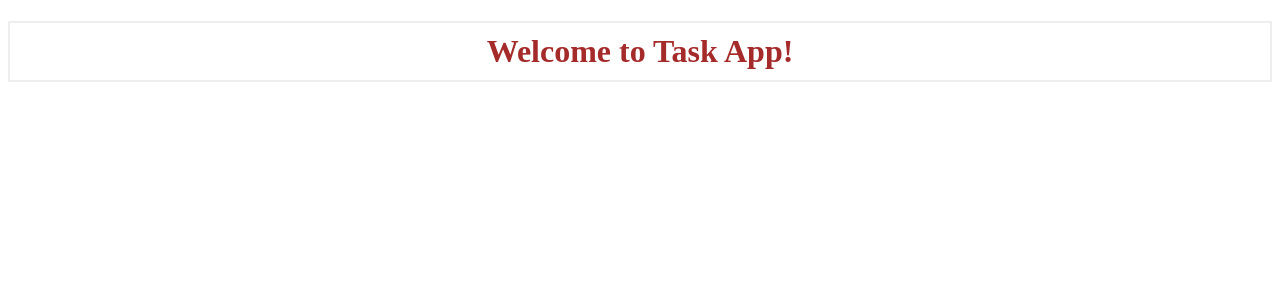
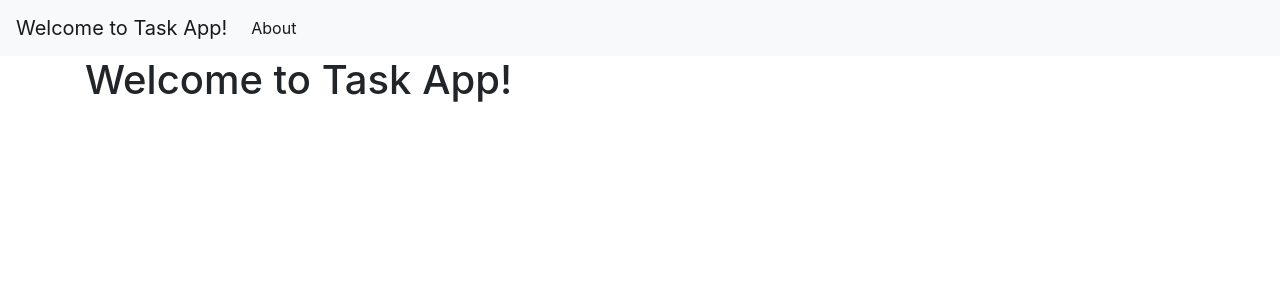
Before and after one commit to Angelles/personal-projects, a Flask app: template python/TaskList/templates/index.html in a window 1280 px wide. Shown: the top 300 px of the page. Run offline with Flask 3, Linux system fonts and the light colour scheme; the template is opened without the code that fills it, so the values that code supplies are empty; some libraries are stand-ins or nearby versions.

Commit message:
Add the template and base html reference per the tutorial.

```diff
--- /dev/null
+++ b/python/TaskList/pyvenv.cfg
@@ -0,0 +1,5 @@
+home = C:\Program Files\Python311
+include-system-site-packages = false
+version = 3.11.4
+executable = C:\Program Files\Python311\python.exe
+command = C:\Program Files\Python311\python.exe -m venv C:\Users\Angelle Leger\Documents\personal-projects\python\TaskList
--- /dev/null
+++ b/python/TaskList/templates/base.html
@@ -0,0 +1,37 @@
+<!doctype html>
+<html lang="en">
+  <head>
+    <!-- Required meta tags -->
+    <meta charset="utf-8">
+    <meta name="viewport" content="width=device-width, initial-scale=1, shrink-to-fit=no">
+
+    <!-- Bootstrap CSS -->
+    <link rel="stylesheet" href="https://stackpath.bootstrapcdn.com/bootstrap/4.3.1/css/bootstrap.min.css" integrity="sha384-ggOyR0iXCbMQv3Xipma34MD+dH/1fQ784/j6cY/iJTQUOhcWr7x9JvoRxT2MZw1T" crossorigin="anonymous">
+
+    <title>{% block title %} {% endblock %}</title>
+  </head>
+  <body>
+    <nav class="navbar navbar-expand-md navbar-light bg-light">
+        <a class="navbar-brand" href="{{ url_for('index')}}">Welcome to Task App!</a>
+        <button class="navbar-toggler" type="button" data-toggle="collapse" data-target="#navbarNav" aria-controls="navbarNav" aria-expanded="false" aria-label="Toggle navigation">
+            <span class="navbar-toggler-icon"></span>
+        </button>
+        <div class="collapse navbar-collapse" id="navbarNav">
+            <ul class="navbar-nav">
+            <li class="nav-item active">
+                <a class="nav-link" href="#">About</a>
+            </li>
+            </ul>
+        </div>
+    </nav>
+    <div class="container">
+        {% block content %} {% endblock %}
+    </div>
+
+    <!-- Optional JavaScript -->
+    <!-- jQuery first, then Popper.js, then Bootstrap JS -->
+    <script src="https://code.jquery.com/jquery-3.3.1.slim.min.js" integrity="sha384-q8i/X+965DzO0rT7abK41JStQIAqVgRVzpbzo5smXKp4YfRvH+8abtTE1Pi6jizo" crossorigin="anonymous"></script>
+    <script src="https://cdnjs.cloudflare.com/ajax/libs/popper.js/1.14.7/umd/popper.min.js" integrity="sha384-UO2eT0CpHqdSJQ6hJty5KVphtPhzWj9WO1clHTMGa3JDZwrnQq4sF86dIHNDz0W1" crossorigin="anonymous"></script>
+    <script src="https://stackpath.bootstrapcdn.com/bootstrap/4.3.1/js/bootstrap.min.js" integrity="sha384-JjSmVgyd0p3pXB1rRibZUAYoIIy6OrQ6VrjIEaFf/nJGzIxFDsf4x0xIM+B07jRM" crossorigin="anonymous"></script>
+  </body>
+</html>
--- a/python/TaskList/templates/index.html
+++ b/python/TaskList/templates/index.html
@@ -1,11 +1,5 @@
-<!DOCTYPE html>
-<html lang="en">
-<head>
-    <meta charset="UTF-8">
-    <link rel="stylesheet" href="{{ url_for('static', filename= 'css/styles.css') }}">
-    <title>Task App</title>
-</head>
-<body>
-    <h1>Welcome to Task App!</h1>
-</body>
-</html>
+{% extends 'base.html' %}
+
+{% block content %}
+    <h1>{% block title %} Welcome to Task App! {% endblock %}</h1>
+{% endblock %}
```
Also changed, not shown: python/TaskList/README.md (added), python/TaskList/static/css/styles.css (renamed from python/TaskList/static/styles.css), 10 other files.
